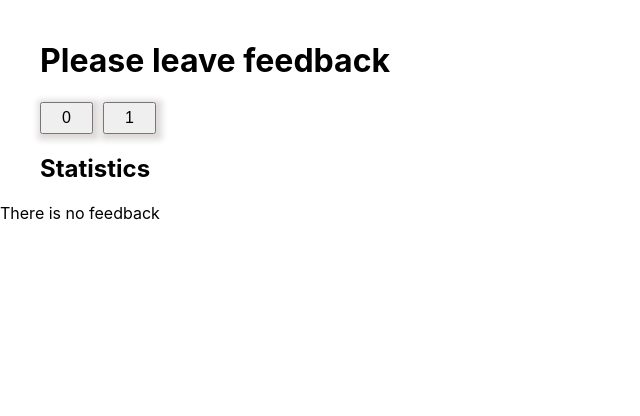
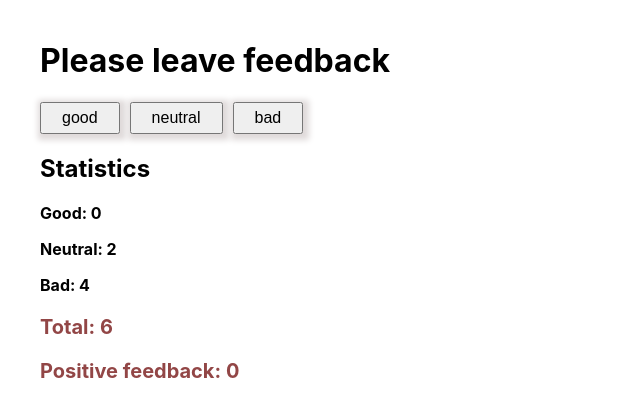
Before and after one commit to edelaida/goit-react-hw-04-feedback, a React (Create React App) app: page / in a window 1280 px wide. Shown: the top 416 px of the page, without its empty margins (0-640 px from the left). Built offline with nearby package versions, Linux system fonts and the light colour scheme.

Commit message:
Feedback-map

```diff
--- a/src/components/App.jsx
+++ b/src/components/App.jsx
@@ -6,42 +6,33 @@ import { useState } from 'react';
 
 export const App = () => {
   const [good, setGood] = useState(0);
-  const [neutral, setNeutral] = useState(0);
-  const [bad, setBad] = useState(0);
+  const [neutral, setNeutral] = useState(2);
+  const [bad, setBad] = useState(4);
 
   const onLeaveFeedback = e => {
     switch (e) {
       case 'good':
         return setGood(prev => prev + 1);
-        break;
       case 'neutral':
         return setNeutral(prev => prev + 1);
-        break;
       case 'bad':
         return setBad(prev => prev + 1);
-        break;
     }
-    console.log(good);
   };
 
-  //   this.setState({ [value]: this.state[value] + 1 });
-
   const countTotalFeedback = () => {
-    console.log(good);
     return good + neutral + bad;
-    // return this.state.good + this.state.neutral + this.state.bad;
   };
 
   const countPositiveFeedbackPercentage = () => {
-    return (setGood / countTotalFeedback) * 100;
-    // return (this.state.good / this.countTotalFeedback()) * 100;
+    return (good / countTotalFeedback()) * 100;
   };
 
   return (
     <div>
       <Button></Button>
       <FeedbackOptions
-        options={Object.keys(useState())}
+        options={['good', 'neutral', 'bad']}
         onLeaveFeedback={onLeaveFeedback}
       ></FeedbackOptions>
       {countTotalFeedback() === 0 ? (
```
